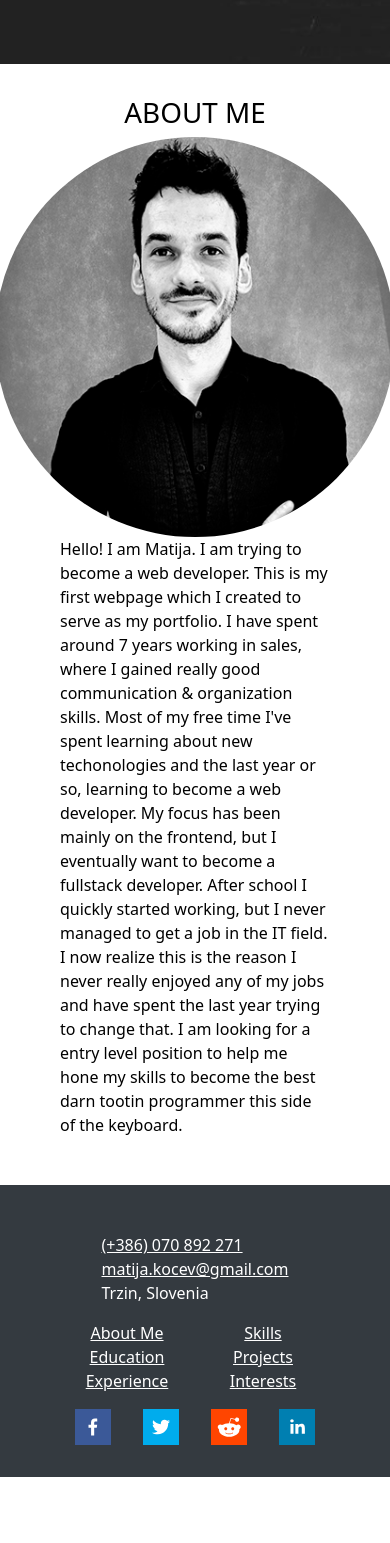
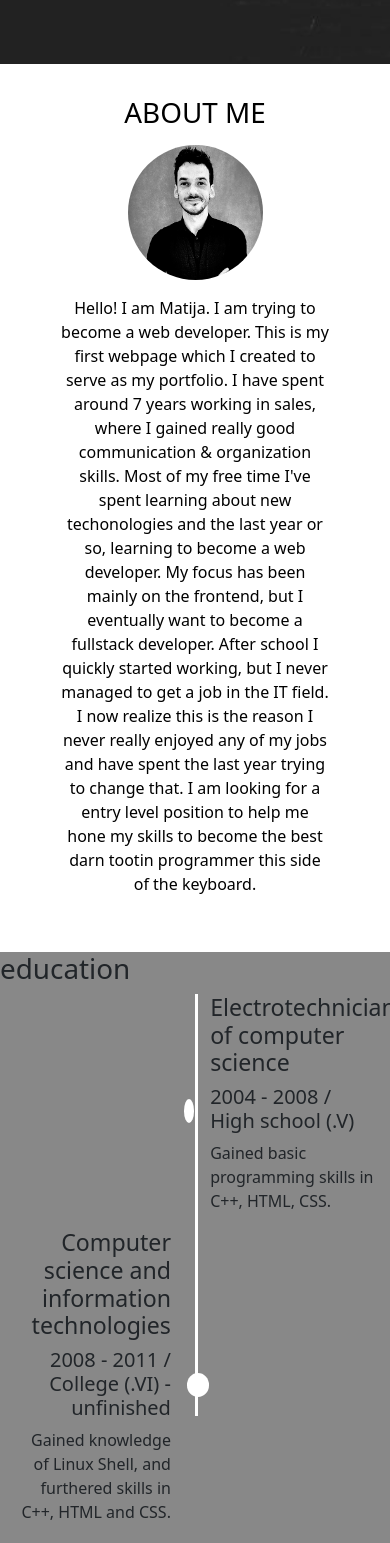
Before and after one commit to MatijaKocevar/portfolio_V2, a React (Vite) app: page / in a window 390 px wide. Shown: the part 780-2323 px from the top of the page. Before the commit the page ends 2257 px from the top, so only its background shows below. Built offline with nearby package versions, Linux system fonts and the light colour scheme.

Commit message:
footer/aboutMe mobile css

```diff
--- a/src/App.tsx
+++ b/src/App.tsx
@@ -21,10 +21,10 @@ function App() {
       <Row>
         <AboutMe />
       </Row>
-      {/* <Row>
+      <Row>
         <Education />
       </Row>
-      <Row>
+      {/* <Row>
         <Experience />
       </Row>
       <Row>
--- a/src/components/aboutMe.tsx
+++ b/src/components/aboutMe.tsx
@@ -9,10 +9,10 @@ const AboutMe = () => {
         <h1>about me</h1>
       </Row>
       <Row className='about-content'>
-        <Col className='photo' lg={5}>
-          <img className='profile-img bg-image' src={author} alt='author' />
+        <Col className='photo' xs={12} sm={12} md={12} lg={5}>
+          <img className='profile-img' src={author} alt='author' />
         </Col>
-        <Col className='description' lg={7}>
+        <Col className='description' xs={12} sm={12} md={12} lg={7}>
           <p>
             Hello! I am Matija. I am trying to become a web developer. This is my first webpage which I created to serve as my portfolio. I have spent
             around 7 years working in sales, where I gained really good communication & organization skills. Most of my free time I&apos;ve spent
--- a/src/components/footer.tsx
+++ b/src/components/footer.tsx
@@ -24,12 +24,12 @@ const Footer = () => {
   return (
     <Container className='footer-container'>
       <Row className='footer-row'>
-        <Col className='basic-info-column' lg={4}>
+        <Col className='basic-info-column' xs={12} sm={12} md={12} lg={4}>
           <a href='tel:+38670892271'>(+386) 070 892 271</a>
           <a href='mailto: matija.kocev@gmail.com'>matija.kocev@gmail.com</a>
           <p style={{ color: 'white' }}>Trzin, Slovenia</p>
         </Col>
-        <Col className='footer-navigation-links' lg={4}>
+        <Col className='footer-navigation-links' xs={12} sm={12} md={12} lg={4}>
           <Col className='footer-navigation-left'>
             <Link smooth={true} to='about-me' offset={offset} ignoreCancelEvents={true} href='#'>
               About Me
@@ -54,18 +54,18 @@ const Footer = () => {
           </Col>
         </Col>
 
-        <Col className='footer-social-links' lg={4}>
+        <Col className='footer-social-links' xs={12} sm={12} md={12} lg={4}>
           <FacebookShareButton url={'https://matijakocevar.github.io/myPortfolio/'} quote={"Matija Kočevar's portfolio"}>
-            <FacebookIcon className='mx-3' size={36} />
+            <FacebookIcon size={36} />
           </FacebookShareButton>
           <TwitterShareButton url={'https://matijakocevar.github.io/myPortfolio/'}>
-            <TwitterIcon className='mx-3' size={36} />
+            <TwitterIcon size={36} />
           </TwitterShareButton>
           <RedditShareButton url={'https://matijakocevar.github.io/myPortfolio/'}>
-            <RedditIcon className='mx-3' size={36} />
+            <RedditIcon size={36} />
           </RedditShareButton>
           <LinkedinShareButton url={'https://matijakocevar.github.io/myPortfolio/'}>
-            <LinkedinIcon className='mx-3' size={36} />
+            <LinkedinIcon size={36} />
           </LinkedinShareButton>
         </Col>
       </Row>
--- a/src/components/styles/aboutMe.scss
+++ b/src/components/styles/aboutMe.scss
@@ -16,13 +16,14 @@
   .about-content {
     display: flex;
     align-items: center;
+    width: 100%;
+    margin: 0;
 
     .photo {
       display: flex;
       justify-content: center;
 
       .profile-img {
-        width: 25rem;
         border-radius: 50%;
       }
     }
@@ -32,3 +33,62 @@
     }
   }
 }
+
+//lg
+@media (min-width: 992px) {
+  .about-content {
+    .col-lg-5 {
+      .profile-img {
+        width: 70%;
+        height: 50%;
+      }
+    }
+  }
+}
+
+//md
+@media (max-width: 992px) {
+  .about-content {
+    .col-md-12 {
+      padding: 0.5rem 0;
+
+      .profile-img {
+        width: 50%;
+      }
+    }
+
+    .description {
+      padding: 0.5rem 0;
+
+      p {
+        text-align: center;
+      }
+    }
+  }
+}
+
+//sm
+@media (max-width: 768px) {
+  .about-content {
+    .col-sm-12 {
+      // padding: 0.5rem 0;
+
+      .profile-img {
+        width: 50%;
+      }
+    }
+  }
+}
+
+//xs
+@media (max-width: 576px) {
+  .about-content {
+    .col-12 {
+      // padding: 0.5rem 0;
+
+      .profile-img {
+        width: 50%;
+      }
+    }
+  }
+}
--- a/src/components/styles/footer.scss
+++ b/src/components/styles/footer.scss
@@ -8,9 +8,15 @@
   .footer-row {
     justify-content: center;
     align-items: center;
+    width: 100%;
+    margin: 0;
 
     a {
       color: $white;
+
+      &:hover {
+        color: $black;
+      }
     }
 
     p {
@@ -19,21 +25,19 @@
 
     .basic-info-column {
       display: flex;
-      width: fit-content;
       flex-direction: column;
-      padding-top: 1rem;
+      justify-content: center;
+      align-items: center;
     }
-
 
     .footer-navigation-links {
       display: flex;
       justify-content: center;
       align-items: center;
-      padding-top: 1rem;
 
       .footer-navigation-left {
         display: flex;
-        width: fit-content;
+        // width: fit-content;
         flex-direction: column;
         justify-content: center;
         align-items: center;
@@ -41,7 +45,7 @@
 
       .footer-navigation-right {
         display: flex;
-        width: fit-content;
+        // width: fit-content;
         flex-direction: column;
         justify-content: center;
         align-items: center;
@@ -53,9 +57,36 @@
       flex-direction: row;
       justify-content: center;
       align-items: center;
-      padding-top: 1rem;
+
+      button {
+        padding: 0 1rem !important;
+      }
     }
+  }
+}
 
+//lg
+@media (min-width: 992px) {
+  .col-lg-4 {}
+}
+
+//md
+@media (max-width: 992px) {
+  .col-md-12 {
+    padding: 0 1rem;
   }
+}
 
+//sm
+@media (max-width: 768px) {
+  .col-sm-12 {
+    padding: 0.5rem 0;
+  }
 }
+
+//xs
+@media (max-width: 576px) {
+  .col-sm-12 {
+    padding: 0.5rem 0;
+  }
+}
```
